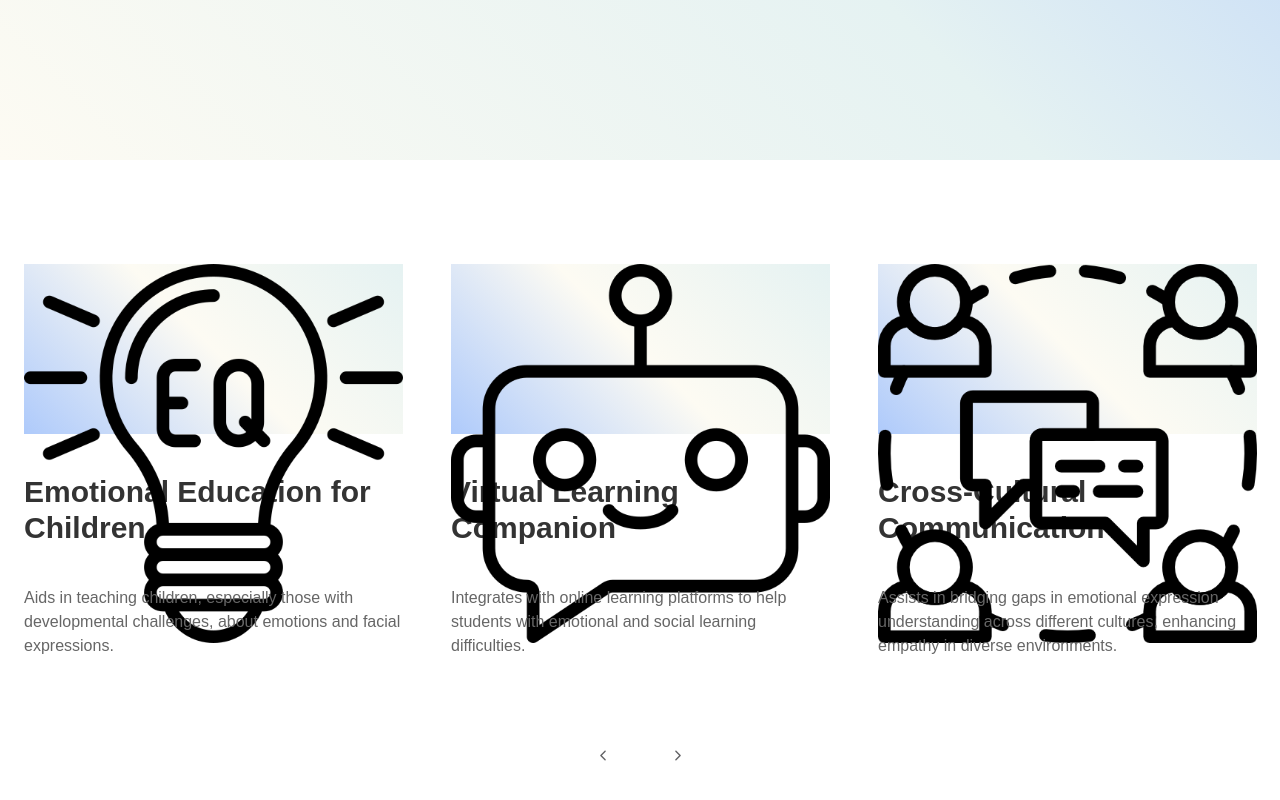
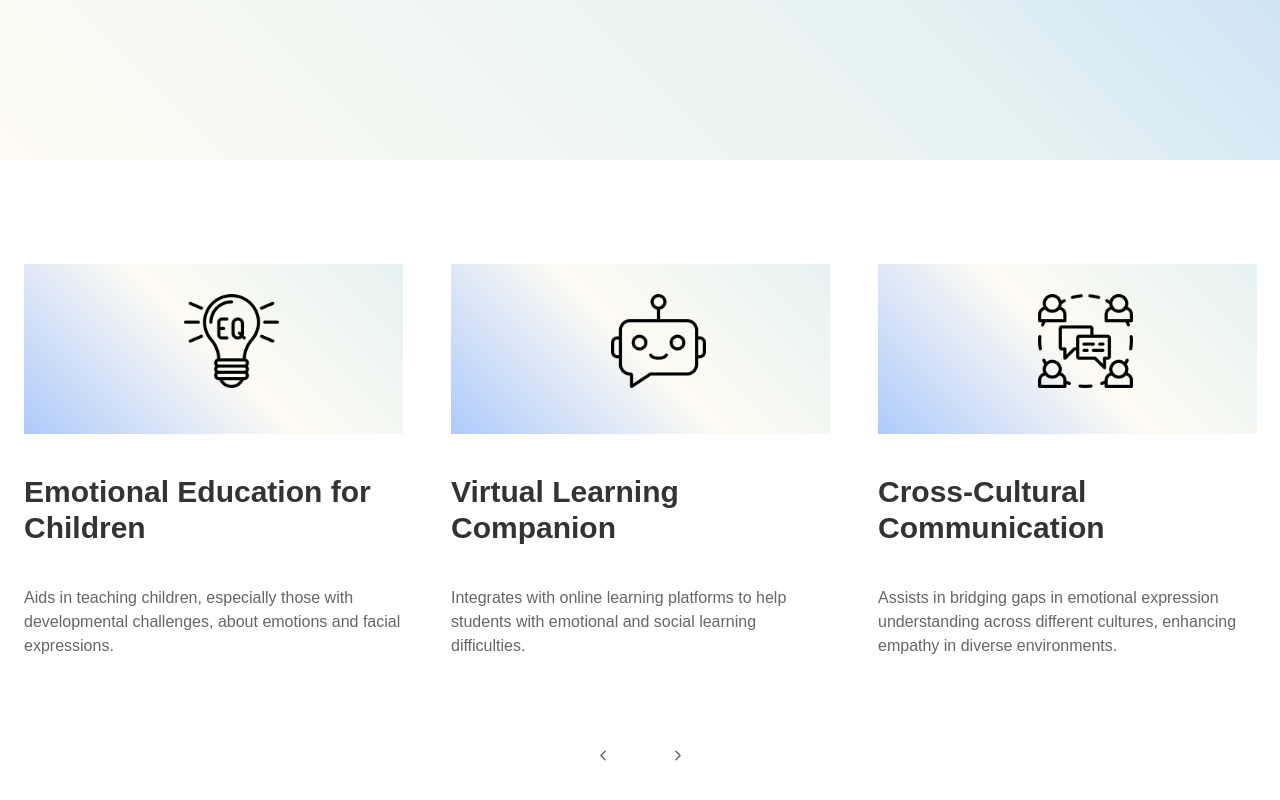
Before and after one commit to roskzhu/Empa, a React (Create React App) app in the folder client/: page / in a window 1280 px wide. Shown: the part 646-1446 px from the top of the page. Built offline with nearby package versions, Linux system fonts and the light colour scheme.

Commit message:
cented imgs

```diff
--- a/client/src/components/carousel/CarouselCard.jsx
+++ b/client/src/components/carousel/CarouselCard.jsx
@@ -4,9 +4,9 @@ import './carousel.css';
 
 const CarouselCard = ({ card }) => {
   return (
-    <div className="m-1 rounded-xl hover:bg-black/10 p-5 min-h-[440px]">
+    <div className="m-1 rounded-xl hover:bg-black/10 p-5 min-h-[440px] justify-content align-center items-center">
       <div className="reverse-gradient h-[170px]">
-        <img src={card.image} alt={card.content} />
+        <img className="w-1/4 justify-center ml-[160px] pt-[30px]" src={card.image} alt={card.content} />
       </div>
       <p className='text-3xl font-extrabold my-10 text-black/80'>{card.content}</p>
       <p className='answer'>{card.answer}</p>
--- a/client/src/components/carousel/carousel.css
+++ b/client/src/components/carousel/carousel.css
@@ -47,3 +47,9 @@
 .answer {
   color: #666;
 }
+
+image {
+  width: 20%;
+  margin: 40%;
+  padding-top: 40px;
+}
```
